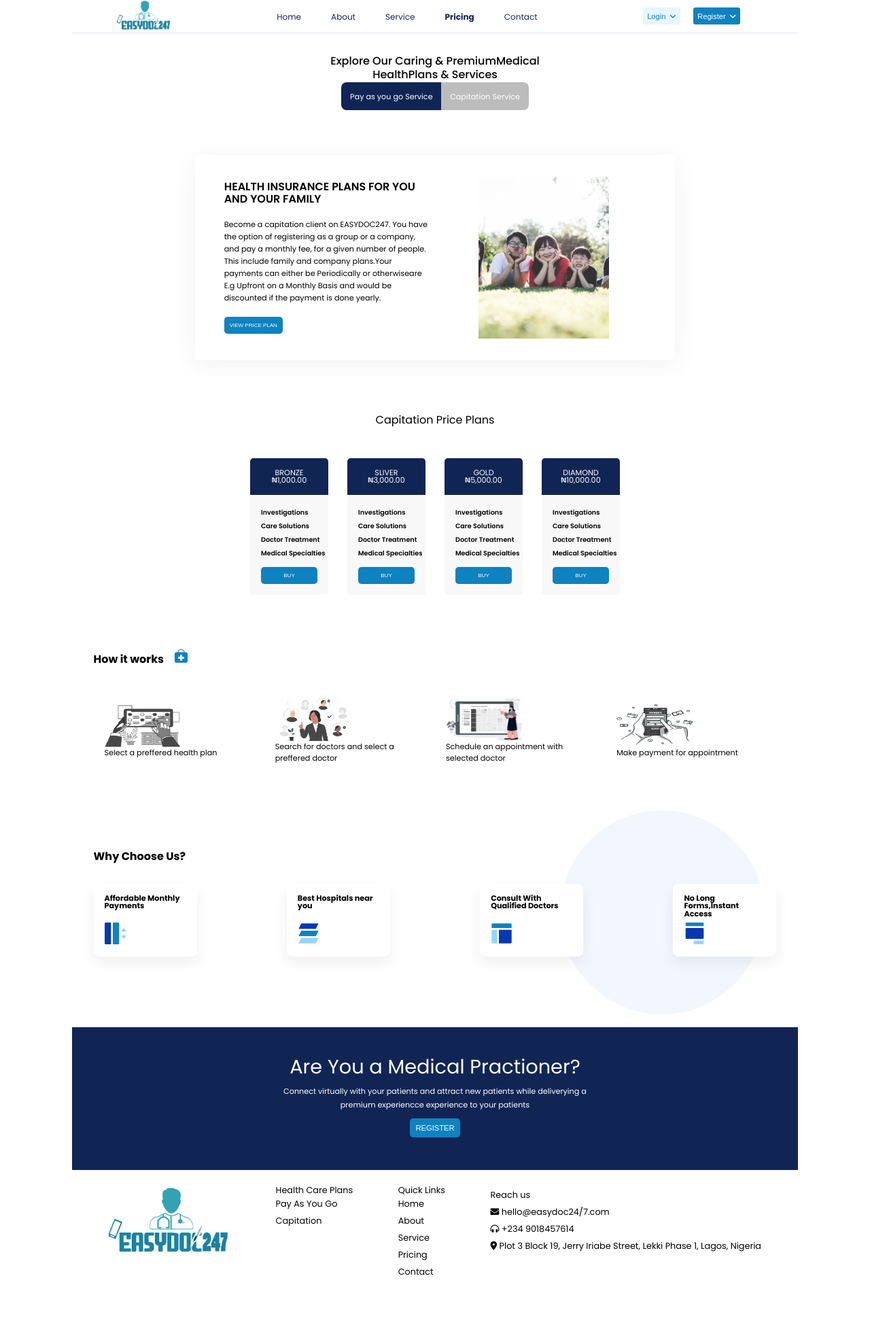
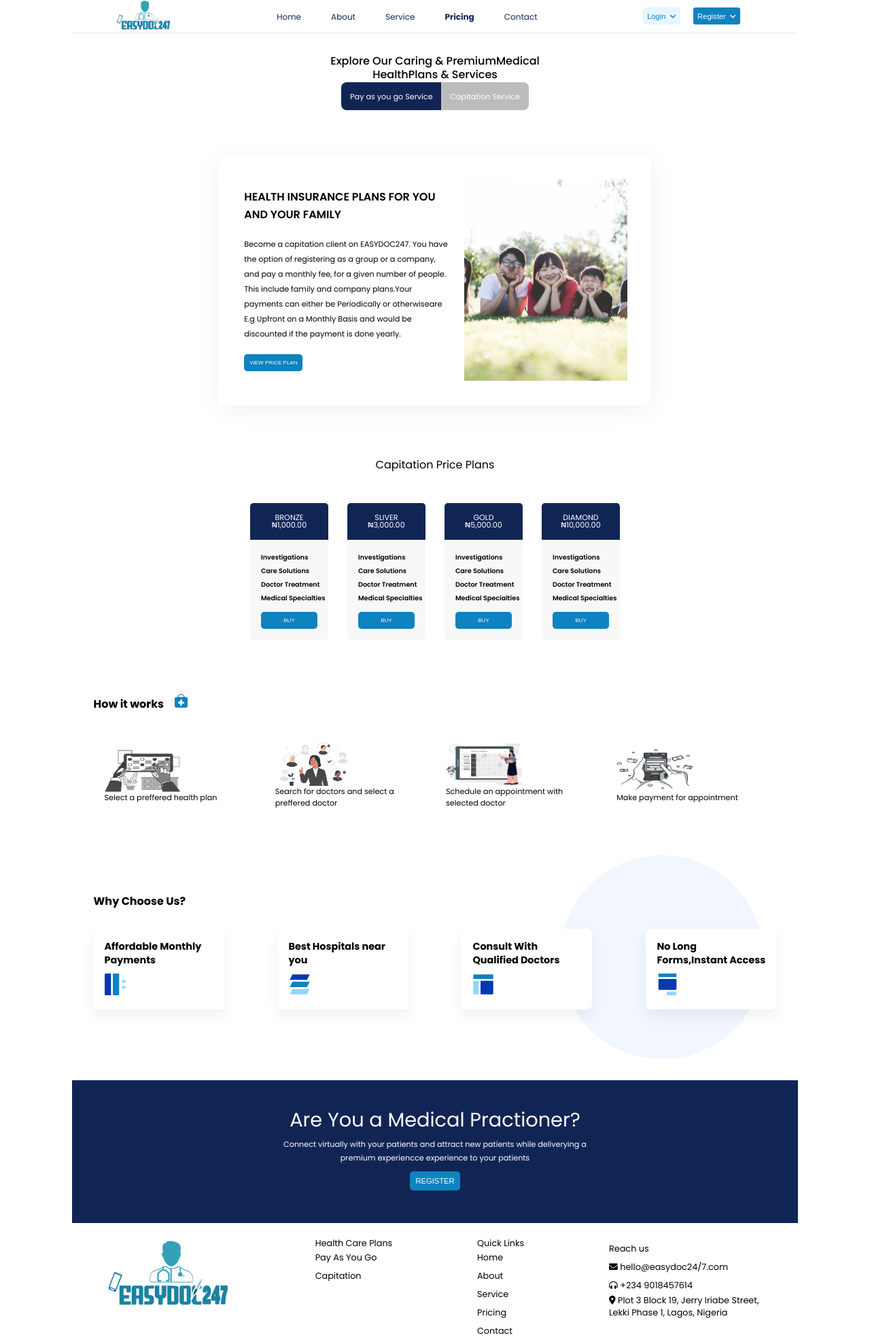
Before and after one commit to Martinsngene/Pricing-page-Kleekit-Ltd, a plain HTML site: page index.html in a window 1280 px wide. Shown: the top 1974 px of the page at 68% size. Drawn offline with Linux system fonts and the light colour scheme.

Commit message:
Made some adjustments.

```diff
--- a/app.css
+++ b/app.css
@@ -178,8 +178,8 @@ transition: 0.7s all;
 }
 
 .inner-chooseUs{
-	width: 120px;
-	height: 75px;
+	width: 160px;
+	height: 87px;
 	display: flex;
 	flex-direction: column;
 	flex-wrap: wrap;
@@ -191,6 +191,8 @@ transition: 0.7s all;
 	z-index: 1000;
 	backdrop-filter: blur(10rem);
 	background-color: #fff;
+	line-height: 20px;
+	font-size: 0.9rem;
 }
 
 .chooseUs-header{
@@ -261,29 +263,30 @@ transition: 0.7s all;
 	display: flex;
 	align-items: center;
 	justify-content: space-around;
-	width: 60%;
+	width: 55%;
 	margin: 2rem 0rem;
 	background: #FFFFFF;
-   box-shadow: 0px 6px 40px rgba(0, 0, 0, 0.06);
-   padding: 2rem;
-   border-radius: 0.3rem;
+  box-shadow: 0px 6px 40px rgba(0, 0, 0, 0.06);
+  padding: 1.5rem;
+  border-radius: 0.3rem;
+  height: 20rem;
 }
 
 	.payg-img{
 		display: flex;
 		align-items: center;
 		justify-content: center;
-		width: 300px;
+		width: 40%;
 	}
 
 .payg-img img{
 
-	width: 12rem;
+	width: 15rem;
 }
 
 .payg{
 	width: 300px;
-	line-height: 18px;
+	line-height: 22px;
 }
 
 .payg li, p{
@@ -302,7 +305,7 @@ transition: 0.7s all;
 }
 
 .payg h3{
-
+	line-height: 26px;
 	font-weight: 600;
 }
 
@@ -522,20 +525,27 @@ footer{
 }
 
 .footer-item-1 li a{
-	line-height: 25px;
+	line-height: 27px;
 	text-decoration: none;
 	color: #000;
 }
 
 .footer-item-2 li a{
-	line-height: 25px;
+	line-height: 27px;
 	text-decoration: none;
 	color: #000;
 }
 
 .footer-item-3 li{
-	line-height: 25px;
+	line-height: 27px;
 }
+
+#txt-center{
+	text-align: left;
+	width: 14rem;
+	line-height: 18px;
+}
+
 
 /* Dropdown Menu */
 
--- a/index.html
+++ b/index.html
@@ -297,7 +297,7 @@
                    <li>Reach us</li>
                    <li><i class="fas fa-envelope"></i> hello@easydoc24/7.com</li>
                    <li><i class="fas fa-headphones-alt"></i> +234 9018457614</li>
-                   <li><i class="fas fa-map-marker-alt"></i> Plot 3 Block 19, Jerry Iriabe Street, Lekki Phase 1, Lagos, Nigeria
+                   <li id="txt-center"><i class="fas fa-map-marker-alt"></i> Plot 3 Block 19, Jerry Iriabe Street, Lekki Phase 1, Lagos, Nigeria
                     </li>
                </ul>
             </li>
```
